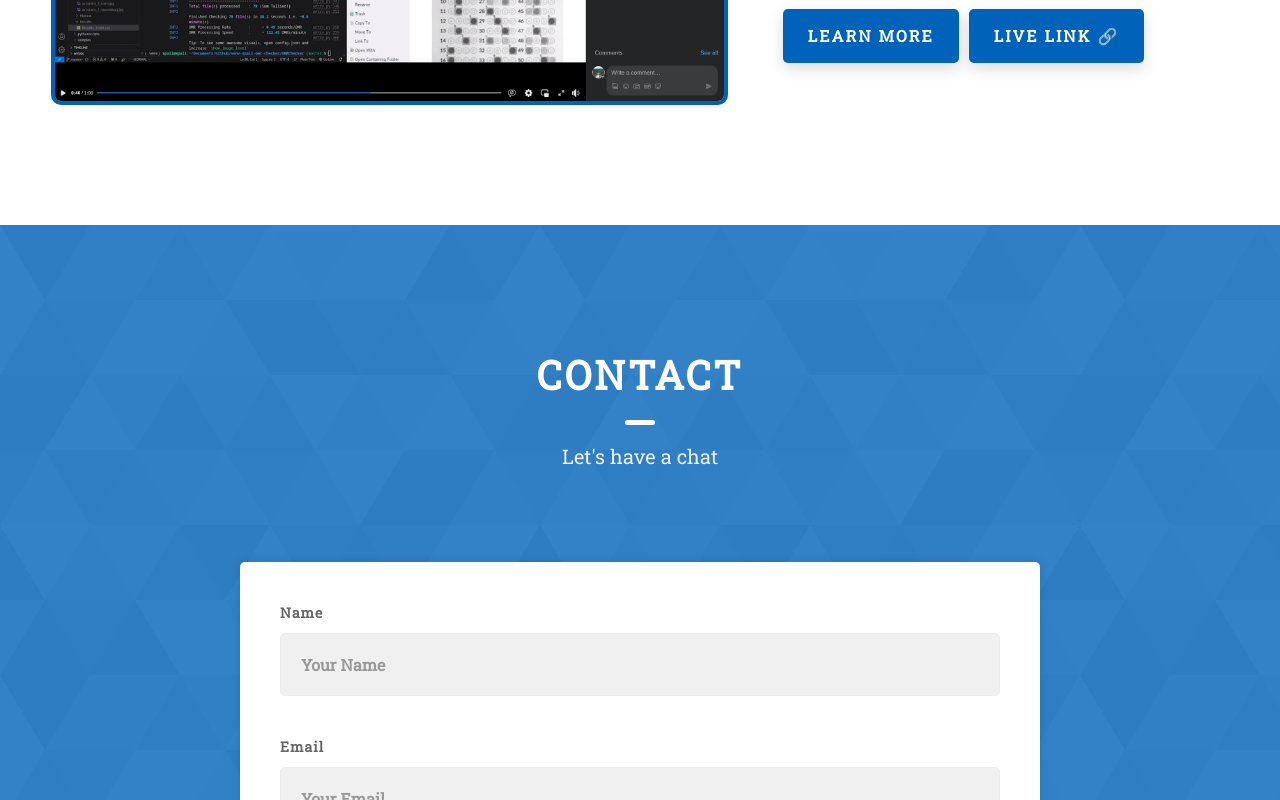
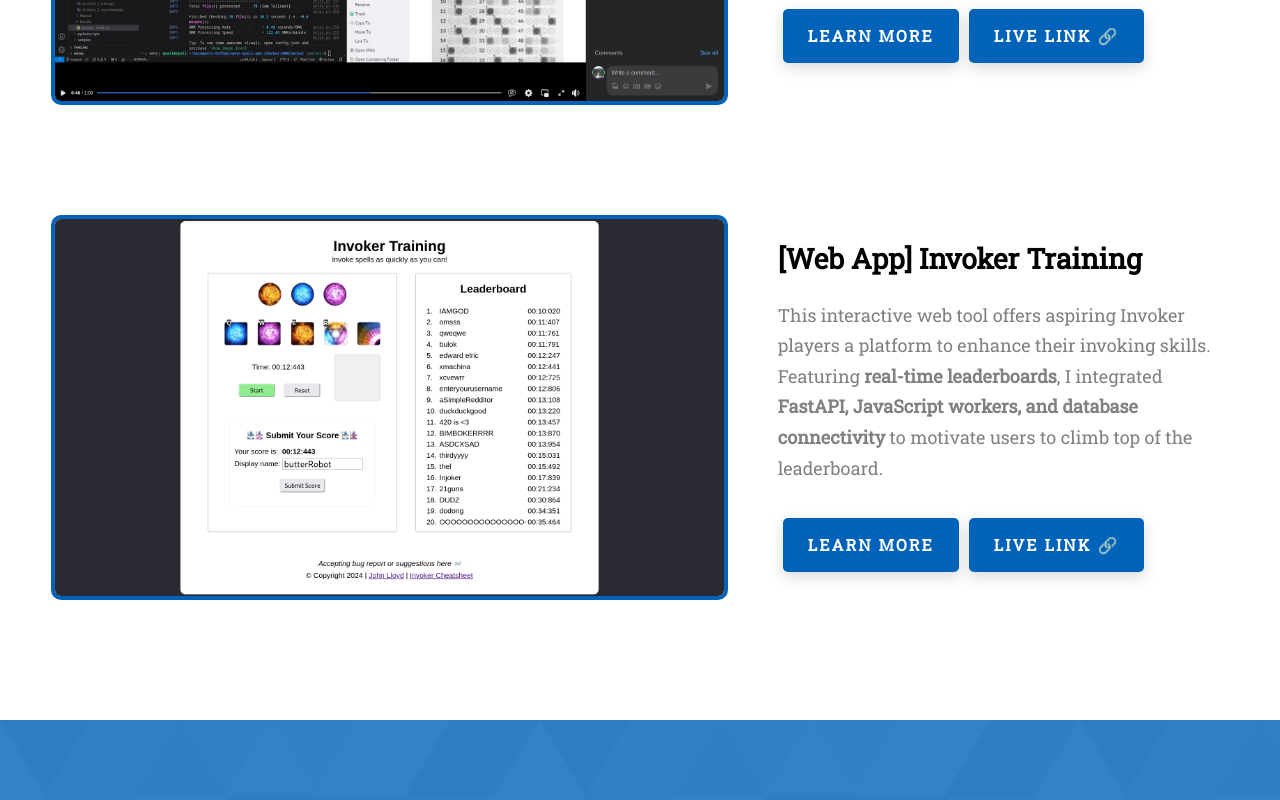
Before and after one commit to xpall/portfolio, a website: page index.html in a window 1280 px wide. Shown: the part 3523-4323 px from the top of the page. Drawn offline with nearby package versions, Linux system fonts and the light colour scheme.

Commit message:
Added [Web App] Invoker Training in projects section

```diff
--- a/index.html
+++ b/index.html
@@ -205,7 +205,8 @@
           encountered during my tenure as a secondary school educator.
           The issues encompassed the development of a student database and dashboard,
           the production of high-quality videos, and the implementation of an efficient system for evaluating
-          hundreds of students. Additionally, I am currently working on developing more projects, including creating web apps"
+          hundreds of students. Currently, I'm actively engaged in expanding my project portfolio, with a
+          focus on creating web applications and more.
           </span>
         </h2>
 
@@ -308,6 +309,38 @@
               </div>
             </div>
           </div>
+          <div class="projects__row">
+            <div class="projects__row-img-cont">
+              <img
+                src="./assets/jpeg/project-invoker_training.png"
+                alt="OMR Video Screenshot"
+                class="projects__row-img project-picture"
+                loading="lazy"
+              />
+            </div>
+            <div class="projects__row-content">
+              <h3 class="projects__row-content-title">[Web App] Invoker Training</h3>
+              <p class="projects__row-content-desc">
+                This interactive web tool offers aspiring Invoker players a platform to enhance their invoking skills.
+                Featuring <strong>real-time leaderboards</strong>, I integrated <strong>FastAPI, JavaScript workers, and database connectivity</strong>
+                to motivate users to climb top of the leaderboard.
+              </p>
+              <div class="fast-live-link">
+                <a
+                  href="https://projects.johnlloyd.dev/invoker-training"
+                  class="btn btn--med btn--theme dynamicBgClr"
+                  target="_blank"
+                  >Learn more</a
+                >
+                <a
+                  href="https://app-invoker.johnlloyd.dev/"
+                  class="btn btn--med btn--theme dynamicBgClr"
+                  target="_blank"
+                  >Live Link 🔗</a
+                >
+              </div>
+            </div>
+          </div>
         </div>
       </div>
     </section>
```
Also changed, not shown: assets/jpeg/project-invoker_training.png (added).
